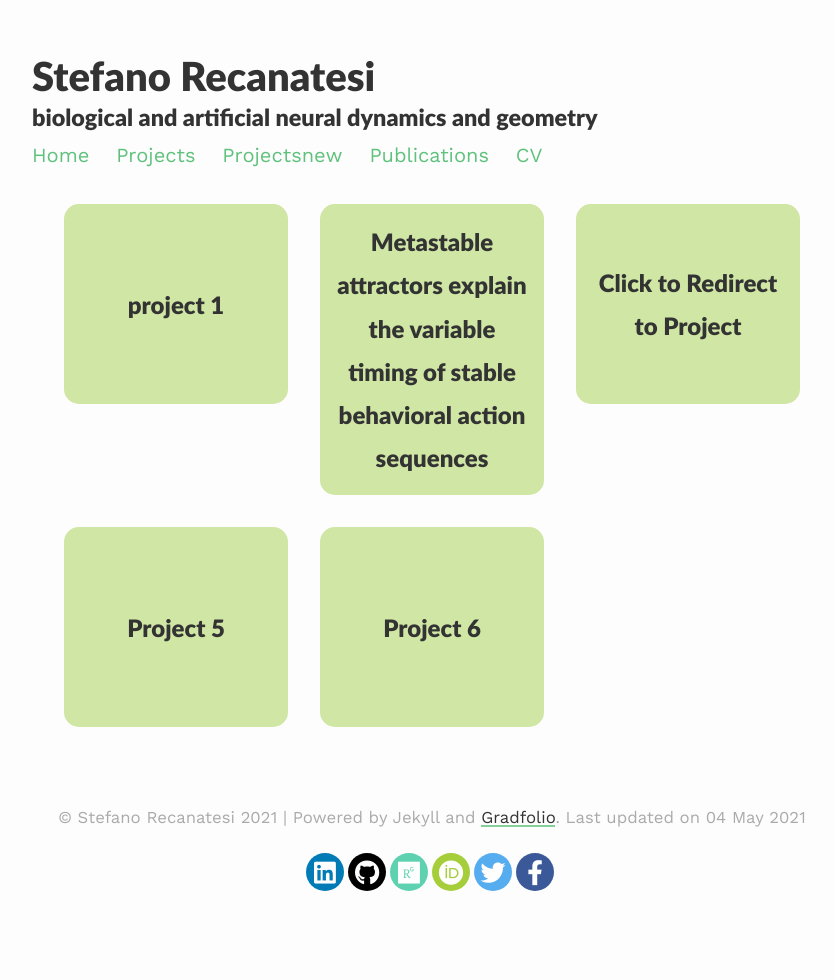
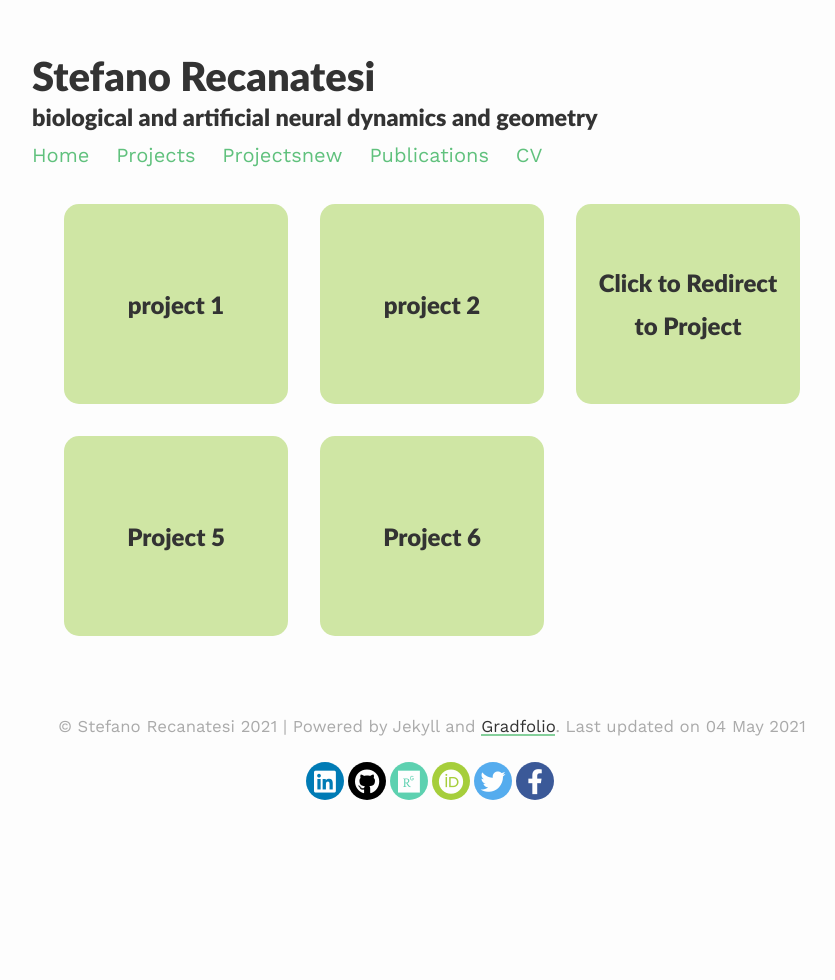
Before and after one commit to srecanatesi/srecanatesi.gihub.io, a Jekyll site: the page built from _pages/projects.md, in a window 1280 px wide. Shown: the whole page, without its empty margins (208-1043 px from the left). Built offline with Jekyll 4.4.1, drawn with Linux system fonts in a browser that asks for light colours; nearby versions of some CDN libraries.

Commit message:
Update 2_project.md

````diff
--- a/_projects/2_project.md
+++ b/_projects/2_project.md
@@ -1,10 +1,78 @@
 ---
-layout: post
-title: Metastable attractors explain the variable timing of stable behavioral action sequences
-description: Neural data analysis of M2 recordings
+layout: page
+title: project 2
+description: a project with a background image
+img: /assets/img/3.jpg
+importance: 2
+category: work
 ---
 
-Project quick description
-============
+Every project has a beautiful feature showcase page.
+It's easy to include images in a flexible 3-column grid format.
+Make your photos 1/3, 2/3, or full width.
 
-This work analyzed data collected in a task where animals performed a consistent sequence of self-initiated actions across trials \cite{murakami2014neural} showing how the timing of such actions was linked to specific neural correlates of neural activity in secondary motor cortex (M2). Specifically we linked temporal variability in action timing to neural variability in the underlying population coding of M2. By means of a novel neural attractor model of sequences (representing the sequence of actions undertaken by the animal) and the deployment of machine learning tools (Hidden Markov Model) we were able to establish a dictionary between patterns of a ativity in the neural population and behavioral states of the animal.
+To give your project a background in the portfolio page, just add the img tag to the front matter like so:
+
+    ---
+    layout: page
+    title: project
+    description: a project with a background image
+    img: /assets/img/12.jpg
+    ---
+
+<div class="row">
+    <div class="col-sm mt-3 mt-md-0">
+        <img class="img-fluid rounded z-depth-1" src="{{ '/assets/img/1.jpg' | relative_url }}" alt="" title="example image"/>
+    </div>
+    <div class="col-sm mt-3 mt-md-0">
+        <img class="img-fluid rounded z-depth-1" src="{{ '/assets/img/3.jpg' | relative_url }}" alt="" title="example image"/>
+    </div>
+    <div class="col-sm mt-3 mt-md-0">
+        <img class="img-fluid rounded z-depth-1" src="{{ '/assets/img/5.jpg' | relative_url }}" alt="" title="example image"/>
+    </div>
+</div>
+<div class="caption">
+    Caption photos easily. On the left, a road goes through a tunnel. Middle, leaves artistically fall in a hipster photoshoot. Right, in another hipster photoshoot, a lumberjack grasps a handful of pine needles.
+</div>
+<div class="row">
+    <div class="col-sm mt-3 mt-md-0">
+        <img class="img-fluid rounded z-depth-1" src="{{ '/assets/img/5.jpg' | relative_url }}" alt="" title="example image"/>
+    </div>
+</div>
+<div class="caption">
+    This image can also have a caption. It's like magic.
+</div>
+
+You can also put regular text between your rows of images.
+Say you wanted to write a little bit about your project before you posted the rest of the images.
+You describe how you toiled, sweated, *bled* for your project, and then... you reveal it's glory in the next row of images.
+
+
+<div class="row justify-content-sm-center">
+    <div class="col-sm-8 mt-3 mt-md-0">
+        <img class="img-fluid rounded z-depth-1" src="{{ '/assets/img/6.jpg' | relative_url }}" alt="" title="example image"/>
+    </div>
+    <div class="col-sm-4 mt-3 mt-md-0">
+        <img class="img-fluid rounded z-depth-1" src="{{ '/assets/img/11.jpg' | relative_url }}" alt="" title="example image"/>
+    </div>
+</div>
+<div class="caption">
+    You can also have artistically styled 2/3 + 1/3 images, like these.
+</div>
+
+
+The code is simple.
+Just wrap your images with `<div class="col-sm">` and place them inside `<div class="row">` (read more about the <a href="https://getbootstrap.com/docs/4.4/layout/grid/" target="_blank">Bootstrap Grid</a> system).
+To make images responsive, add `img-fluid` class to each; for rounded corners and shadows use `rounded` and `z-depth-1` classes.
+Here's the code for the last row of images above:
+
+```html
+<div class="row justify-content-sm-center">
+    <div class="col-sm-8 mt-3 mt-md-0">
+        <img class="img-fluid rounded z-depth-1" src="{{ '/assets/img/6.jpg' | relative_url }}" alt="" title="example image"/>
+    </div>
+    <div class="col-sm-4 mt-3 mt-md-0">
+        <img class="img-fluid rounded z-depth-1" src="{{ '/assets/img/11.jpg' | relative_url }}" alt="" title="example image"/>
+    </div>
+</div>
+```
````
